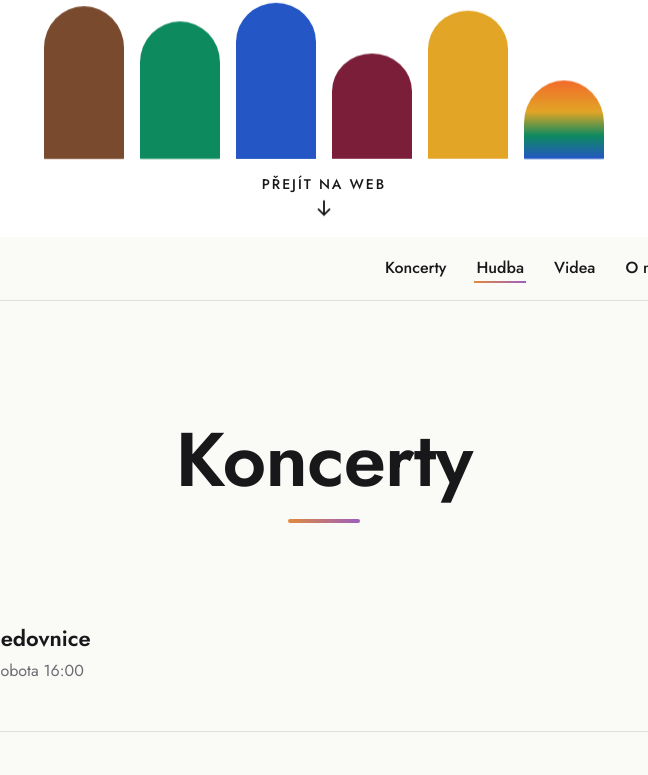
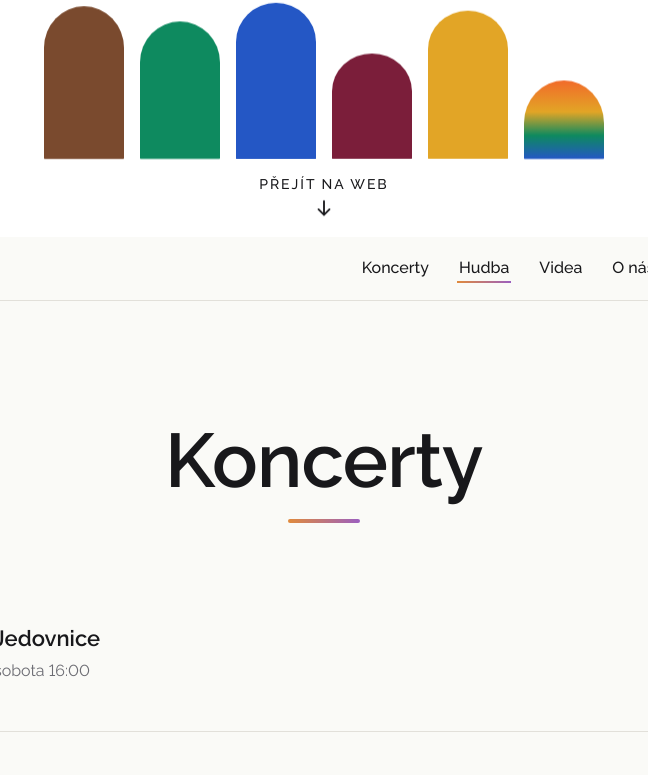
Before and after one commit to Filda99/shot-c, a plain HTML site: page novy-web/index.html in a window 1280 px wide. Shown: the part 584-1359 px from the top of the page, without its empty margins (316-964 px from the left). Drawn offline with Linux system fonts and the light colour scheme.

Commit message:
Nový web: písmo Raleway (jako starý web) místo Jost, rovné číslice (#26)
Claude-Session: https://claude.ai/code/session_012MZyNP8NvMdQYJetvZe32L

Co-authored-by: Claude <noreply@anthropic.com>

```diff
--- a/novy-web/assets/css/style.css
+++ b/novy-web/assets/css/style.css
@@ -18,9 +18,9 @@
   --logo: #9C9CA0;
   --line: #E2E0DA;
 
-  /* Century Gothic nemá licenci pro web, Jost je volná geometrická náhrada */
-  --font-head: "Jost", "Century Gothic", system-ui, sans-serif;
-  --font-body: "Jost", "Century Gothic", system-ui, sans-serif;
+  /* Raleway jako na starém webu (Century Gothic nemá licenci pro web) */
+  --font-head: "Raleway", system-ui, sans-serif;
+  --font-body: "Raleway", system-ui, sans-serif;
   --font-script: "Allura", cursive;
 
   --r: 18px;     /* zaoblení karet a ploch */
@@ -42,6 +42,7 @@ body {
   color: var(--ink);
   font: 400 1.0625rem/1.65 var(--font-body);
   -webkit-font-smoothing: antialiased;
+  font-feature-settings: "lnum" 1; /* Raleway má jinak „skákající“ číslice (data, ceny); font-feature-settings přežije i zkratku font: */
 }
 a { color: inherit; }
 h1, h2, h3 { margin: 0; line-height: 1.1; }
--- a/novy-web/index.html
+++ b/novy-web/index.html
@@ -12,7 +12,7 @@
   <link rel="apple-touch-icon" href="assets/img/cropped-SHOT-C-color1-180x180.png">
   <link rel="preconnect" href="https://fonts.googleapis.com">
   <link rel="preconnect" href="https://fonts.gstatic.com" crossorigin>
-  <link href="https://fonts.googleapis.com/css2?family=Allura&family=Jost:wght@400;500;600;700&display=swap" rel="stylesheet">
+  <link href="https://fonts.googleapis.com/css2?family=Allura&family=Raleway:wght@400;500;600;700&display=swap" rel="stylesheet">
   <link rel="stylesheet" href="assets/css/style.css?v=dev">
   <link rel="stylesheet" href="assets/css/animations.css?v=dev">
 </head>
```
